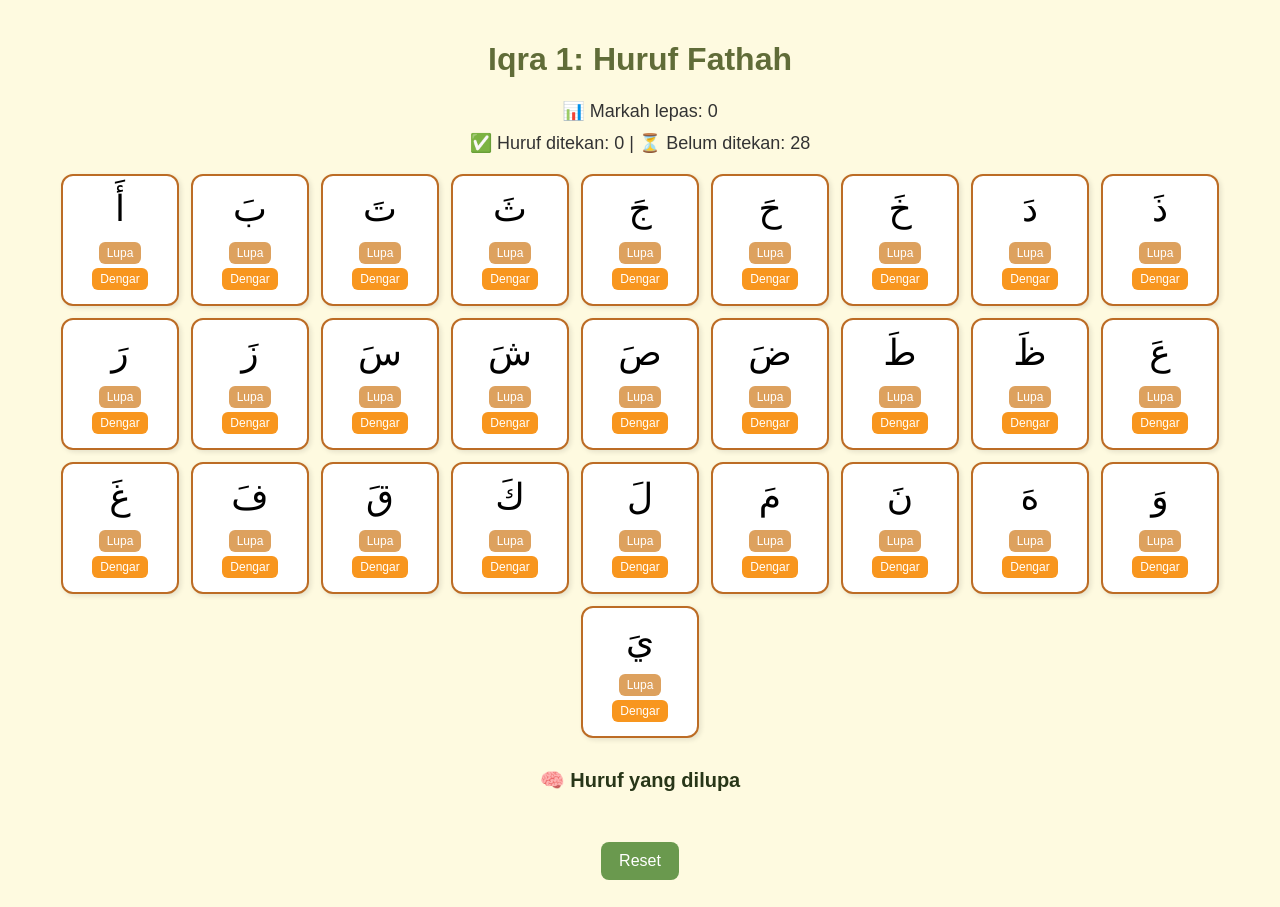
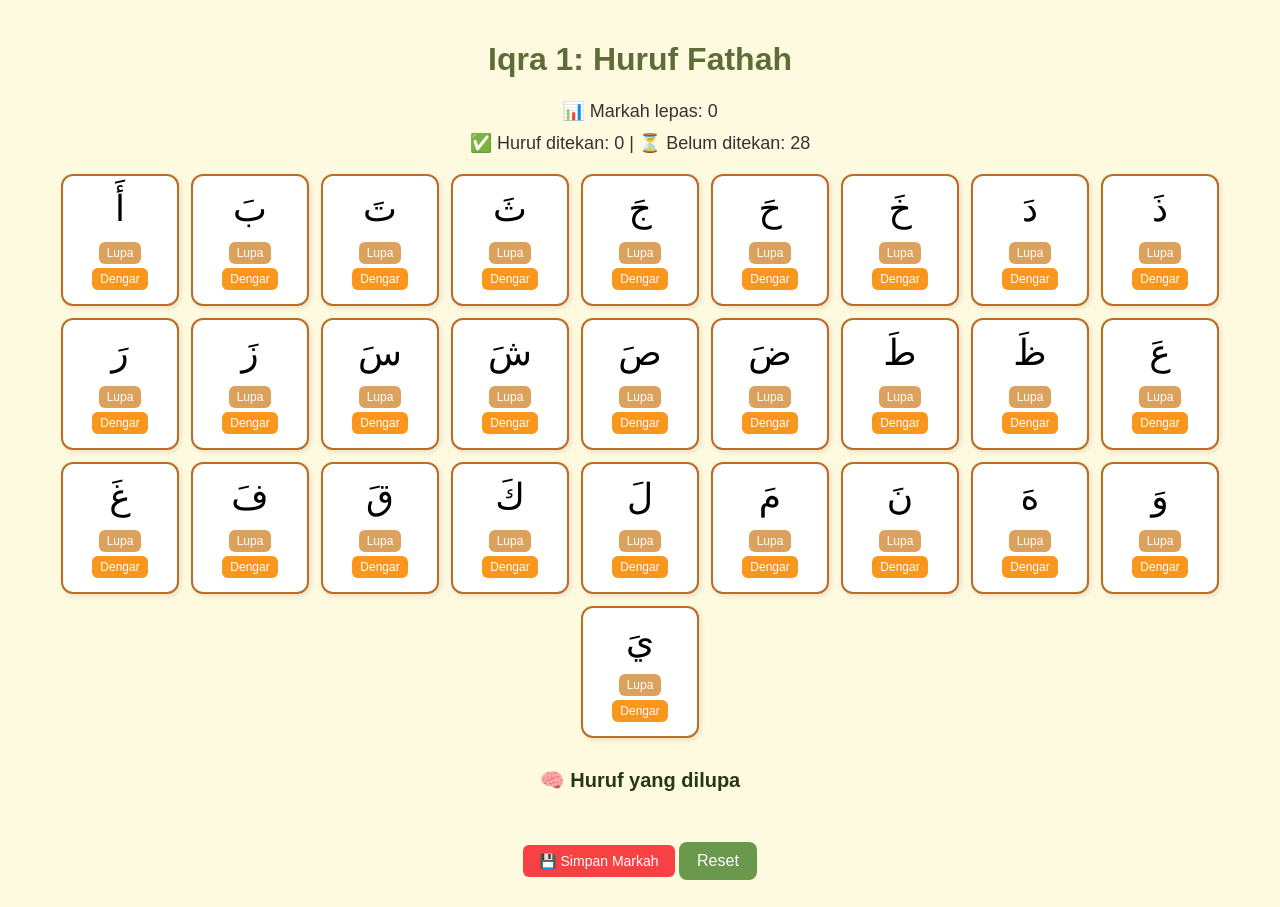
Before and after one commit to Ustaz00/IQRA-HIJAIYYAH, a plain HTML site: page index.html in a window 1280 px wide. Drawn offline with Linux system fonts and the light colour scheme.

Commit message:
Update index.html

```diff
--- a/index.html
+++ b/index.html
@@ -93,6 +93,22 @@
       font-size: 20px;
       color: #283618;
     }
+    .markah-btn {
+  background-color: #f94144;
+  color: white;
+  padding: 8px 16px;
+  font-size: 14px;
+  border: none;
+  border-radius: 6px;
+  cursor: pointer;
+  margin: 10px 0;
+  transition: background-color 0.3s ease;
+}
+
+.markah-btn:hover {
+  background-color: #d62828;
+}
+
   </style>
 </head>
 <body>
@@ -115,6 +131,7 @@
   <div class="lupa-container" id="lupaContainer">
     <!-- Huruf yang 'lupa' akan muncul di sini -->
   </div>
+  <button class="markah-btn" onclick="simpanMarkahManual()">💾 Simpan Markah</button>
 
   <button class="reset-btn" onclick="resetHuruf()">Reset</button>
 
@@ -223,6 +240,13 @@
     function resetHuruf() {
       janaHuruf();
     }
+    function simpanMarkahManual() {
+  const ditekan = hurufStates.filter(h => h.hidden).length;
+  simpanMarkah(ditekan);
+  paparMarkahLepas();
+  alert(`Markah telah disimpan: ${ditekan} huruf ditekan ✅`);
+}
+
 
     // Mula
     janaHuruf();
```
